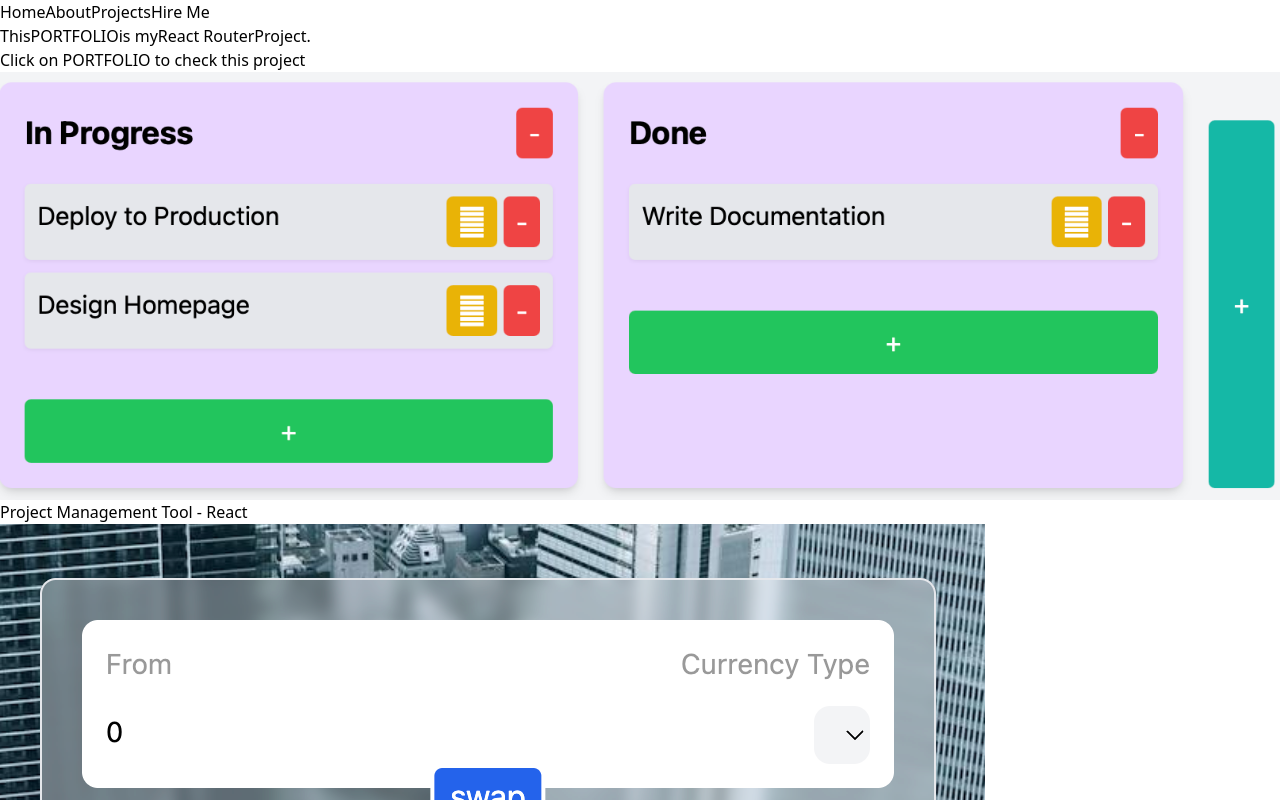
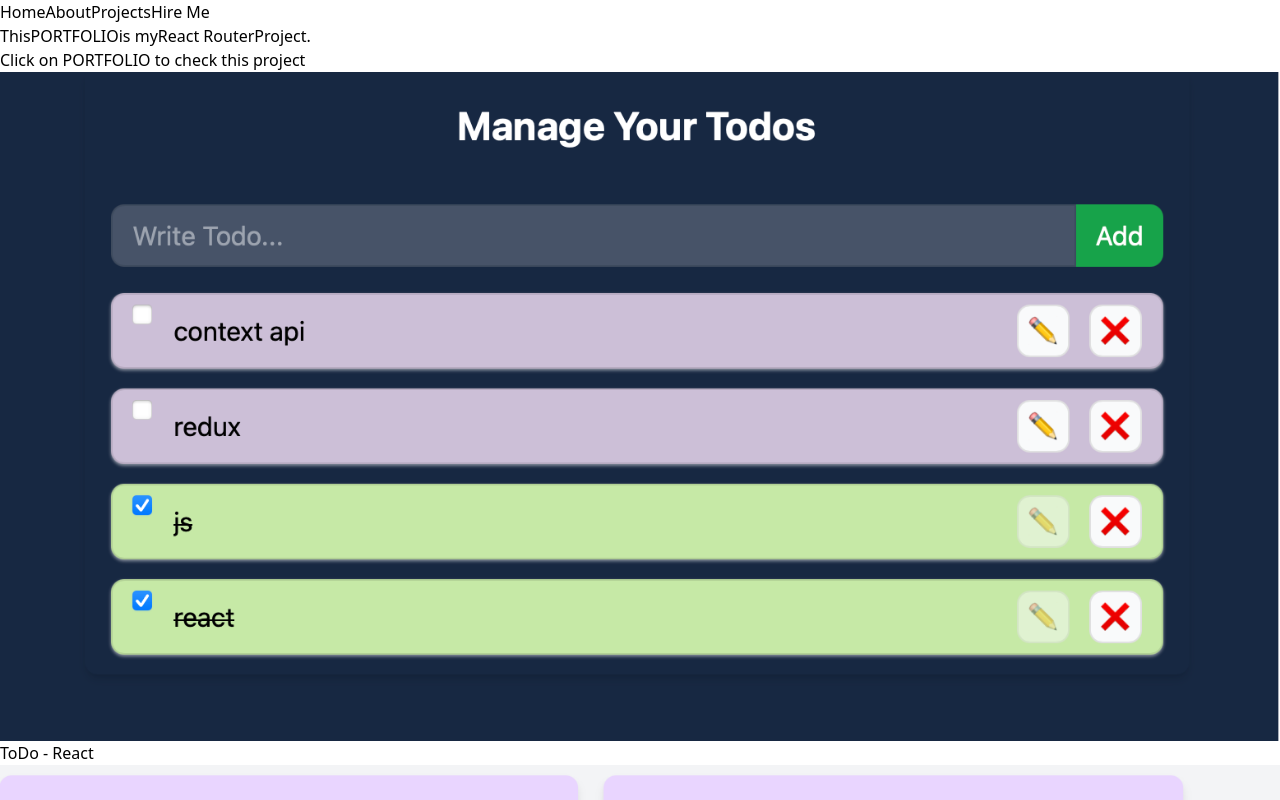
Before and after one commit to ArvanHunt/Portfolio-router-react, a React (Vite) app: page /Projects in a window 1280 px wide. Shown: the top 800 px of the page. Built offline with nearby package versions, Linux system fonts and the light colour scheme.

Commit message:
add project

```diff
--- a/src/pages/Projects.jsx
+++ b/src/pages/Projects.jsx
@@ -10,12 +10,13 @@ import pic24 from '../Photos/pic24.png'
 import pic22 from '../Photos/pic22.png'
 import pic23 from '../Photos/pic23.png'
 import pic21 from '../Photos/pic21.png'
+import pic50 from '../Photos/pic50.png'
 import pic0 from '../Photos/project management tool.png'
 
 
 function Projects() {
   return (
-    <div className='grid grid-cols-2 py-5 gap-0 bg-blue-950 '>
+    <div className='grid grid-cols-3 py-5 gap-0 bg-blue-950 '>
           <div>
           <h1 className="ml-10 mt-8 text-slate-400 text-3xl">
               This
@@ -36,6 +37,21 @@ function Projects() {
             <p className="ml-10 mt-8 text-slate-400 text-xl">
                Click on PORTFOLIO to check this project
             </p>
+          </div>
+
+          <div className="ml-10 mt-10">
+            <a
+              href="https://github.com/ArvanHunt/ToDo-reactjs"
+              target="_blank"
+              rel="noopener noreferrer"
+            >
+              <img
+                className="h-44 rounded-lg hover:shadow-lg hover:shadow-blue-500 transition duration-300"
+                src={pic50}
+                alt="ToDo - React"
+              />
+            </a>
+            <p className="mt-5 text-slate-400">ToDo - React</p>
           </div>
 
           <div className="ml-10 mt-10">
@@ -229,7 +245,7 @@ function Projects() {
             <p className="mt-5 text-slate-400">Text to Speech - JavaScript</p>
           </div>
 
-
+          <div>
           <p className="ml-10 mt-8 text-slate-400 text-3xl">
               More
             <span className="text-teal-300 text-4xl m-1 ml-5 font-mono">Projects</span>
@@ -243,6 +259,7 @@ function Projects() {
               GitHub
             </a>
           </p>
+          </div>
 
     </div>
   )
```
Also changed, not shown: src/Photos/pic50.png (added).
